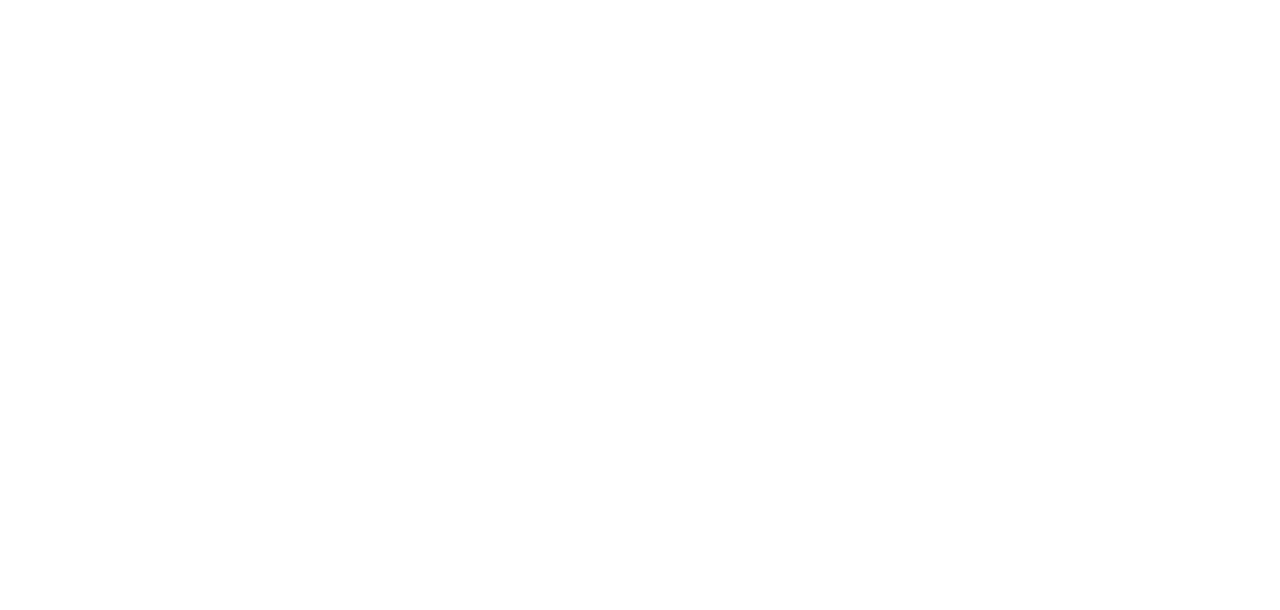
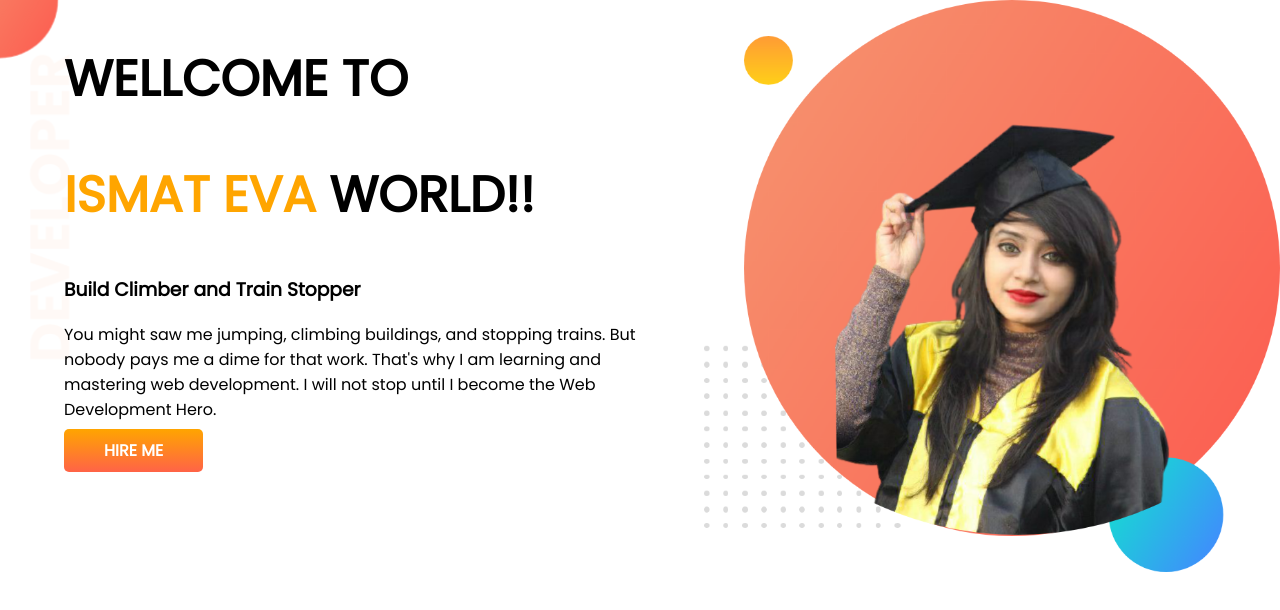
Before and after one commit to ismataraeva2712/developer-portfolio, a plain HTML site: page index.html in a window 1280 px wide. Drawn offline with Linux system fonts and the light colour scheme.

Commit message:
head add

```diff
--- a/index.html
+++ b/index.html
@@ -1,13 +1,36 @@
 <!DOCTYPE html>
 <html lang="en">
+
 <head>
     <meta charset="UTF-8">
     <meta http-equiv="X-UA-Compatible" content="IE=edge">
     <meta name="viewport" content="width=device-width, initial-scale=1.0">
     <title>Ismat eva portfolio</title>
+    <link rel="preconnect" href="https://fonts.googleapis.com">
+    <link rel="preconnect" href="https://fonts.gstatic.com" crossorigin>
+    <link href="https://fonts.googleapis.com/css2?family=Poppins&display=swap" rel="stylesheet">
     <link rel="stylesheet" href="style.css">
 </head>
+
 <body>
+    <section class="hlw">
 
+        <div class="sub-heading">
+            <h1>WELLCOME TO</h1>
+            <h1> <span class="orange">ISMAT EVA </span> WORLD!!</h1>
+            <h3>Build Climber and Train Stopper</h3>
+            <p>You might saw me jumping, climbing buildings, and stopping trains. But nobody pays me a dime for that
+                work.
+                That's why I am learning and mastering web development. I will not stop until I become the Web
+                Development
+                Hero.
+            </p>
+            <a class="link-button" target="_blank" href="https://www.linkedin.com/company/programminghero/">HIRE
+                ME</a>
+        </div>
+        <div class="sub-heading"><img src="my-bg.png" alt=""></div>
+
+    </section>
 </body>
+
 </html>
--- a/style.css
+++ b/style.css
@@ -0,0 +1,34 @@
+body{
+    font-family: 'Poppins', sans-serif;
+    margin:0;
+}
+h1{
+    font-size: 50px;
+}
+.orange{
+    color: orange;
+}
+section{
+    display: flex;
+}
+
+.sub-heading{
+    width:50%;
+    padding-left:5%;
+}
+.sub-heading img{
+    width:100%;
+}
+.link-button{
+    text-decoration: none;
+   background-image: linear-gradient(orange,tomato);
+   padding:10px 40px;
+   border-radius: 5px;
+   color: white;
+   font-weight: 700;
+
+}
+.hlw{
+    background-image: url(images/top-banner.png);
+    background-repeat: no-repeat;
+}
```
Also changed, not shown: eva1.jpg (added), eva2.jpg (added), eva3-removebg-preview.png (added), eva3.jpg (added), images/dream-bg.png (added), images/exp-bg.png (added), images/jhankar.png (added), images/jhankar2.png (added), images/my-bg.png (added), images/my-bg2.png (added), images/top-banner.png (added), my-bg.png (added).
